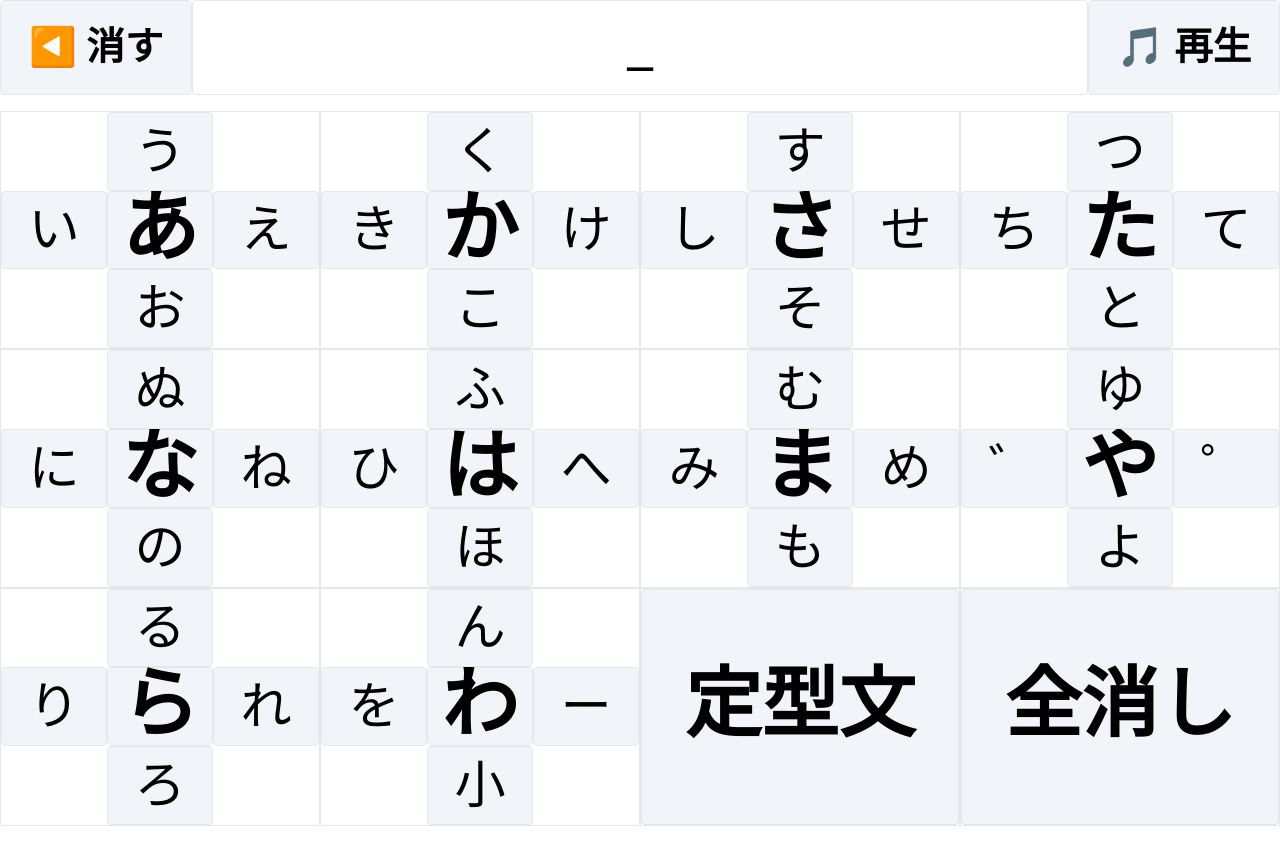
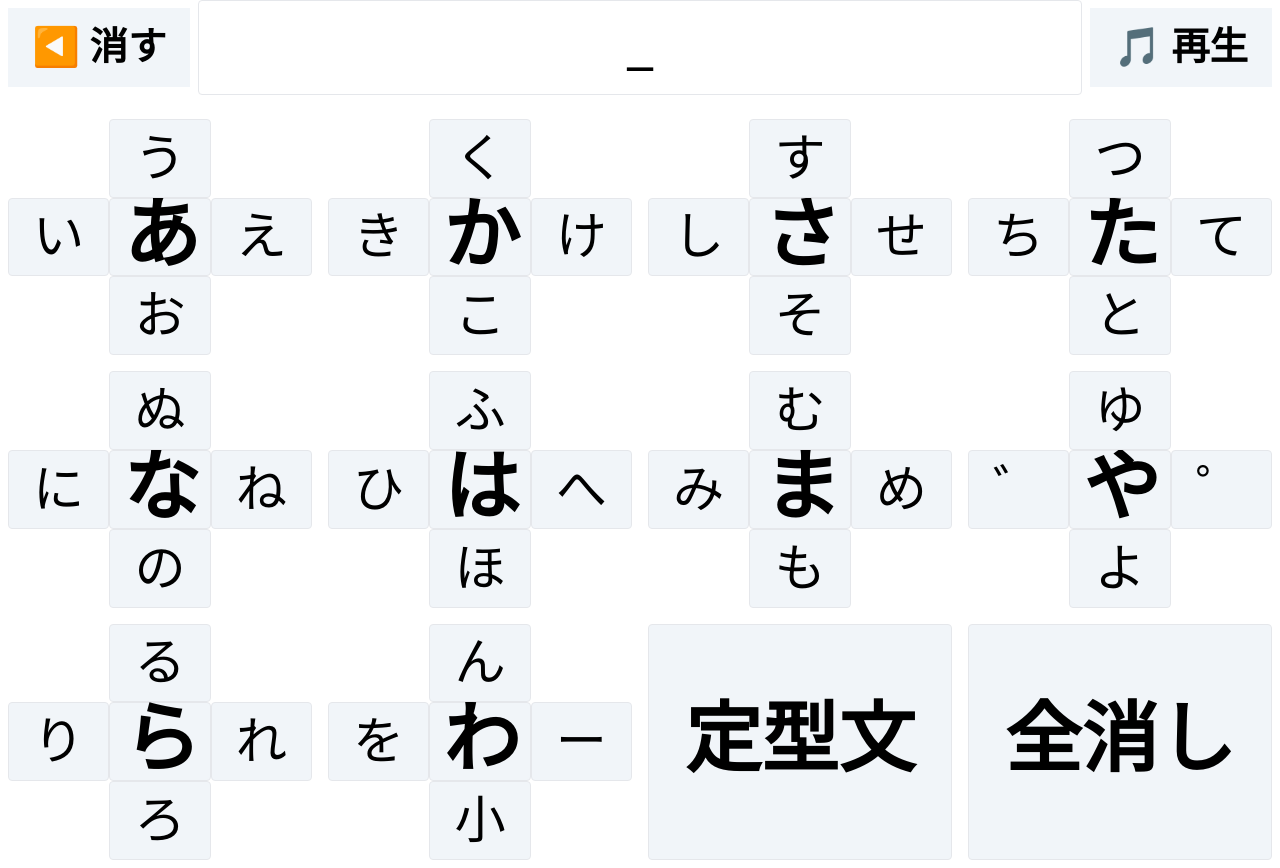
Before and after one commit to kagankan/nextjs-playground, a Next.js app: page /communication-board/basic in a window 1280 px wide. Before the commit the page ends 826 px from the top, so only its background shows below. Built offline with nearby package versions, Linux system fonts and the light colour scheme.

Commit message:
ホバースタイル

```diff
--- a/src/app/communication-board/_components/FlickKana.tsx
+++ b/src/app/communication-board/_components/FlickKana.tsx
@@ -71,7 +71,7 @@ export const FlickKana = ({}: // onKanaChange,
               setTypedText((prev) => prev.slice(0, -1));
               handleTimer();
             }}
-            className="px-6 min-w-[15vw] rounded border bg-slate-100 text-[3vw]"
+            className="px-6 min-w-[15vw] rounded bg-slate-100 text-[3vw]   border-8 border-white hover:border-orange-500"
           >
             ◀️ 消す
           </button>
@@ -81,7 +81,7 @@ export const FlickKana = ({}: // onKanaChange,
               setSelectedColumn(null);
               handleTimer();
             }}
-            className="px-6 min-w-[15vw] rounded border bg-slate-100 text-[3vw]"
+            className="px-6 min-w-[15vw] rounded bg-slate-100 text-[3vw]   border-8 border-white hover:border-orange-500"
           >
             🔙 戻る
           </button>
@@ -94,7 +94,7 @@ export const FlickKana = ({}: // onKanaChange,
             speak(typedText);
             handleTimer();
           }}
-          className="px-6 min-w-[15vw] rounded border bg-slate-100 text-[3vw]"
+          className="px-6 min-w-[15vw] rounded  bg-slate-100 text-[3vw]   border-8 border-white hover:border-orange-500"
         >
           🎵 再生
         </button>
@@ -109,7 +109,7 @@ export const FlickKana = ({}: // onKanaChange,
             {phrases.map((phrase, i) => (
               <button
                 key={i}
-                className="grid place-items-center border bg-slate-100 rounded text-[4vw] font-bold leading-none h-full"
+                className="grid place-items-center border-8 border-white hover:border-orange-500 bg-slate-100 rounded text-[4vw] font-bold leading-none h-full"
                 onClick={() => {
                   speak(phrase);
                   setTypedText((prev) => prev + phrase);
@@ -125,8 +125,10 @@ export const FlickKana = ({}: // onKanaChange,
             (column, columnIndex) => (
               <button
                 key={columnIndex}
-                className={`grid grid-cols-3 grid-rows-3 border ${
-                  selectedColumn == null ? "cursor-pointer" : ""
+                className={`grid grid-cols-3 grid-rows-3 ${
+                  selectedColumn == null
+                    ? "cursor-pointer  border-8 border-white hover:border-orange-500"
+                    : ""
                 }`}
                 onClick={() => {
                   if (selectedColumn == null) {
@@ -164,7 +166,11 @@ export const FlickKana = ({}: // onKanaChange,
                           : "text-[6vw] font-bold"
                         : "text-[10vw] font-bold"
                     }
-                    ${selectedColumn == null ? "" : "cursor-pointer"}
+                    ${
+                      selectedColumn == null
+                        ? ""
+                        : "cursor-pointer  border-8 border-white hover:border-orange-500"
+                    }
                     grid place-items-center
                     leading-none h-full px-[1vw] rounded bg-slate-100 border`}
                       style={{
```
